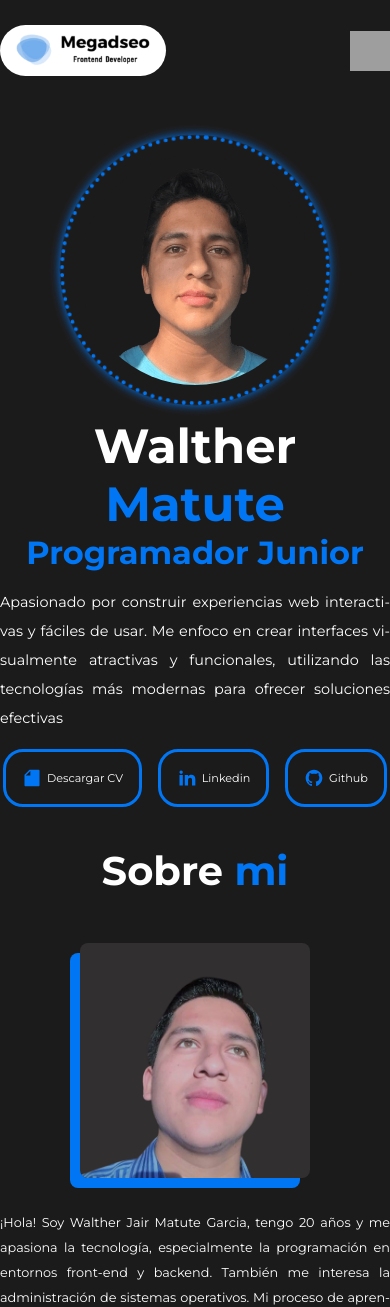
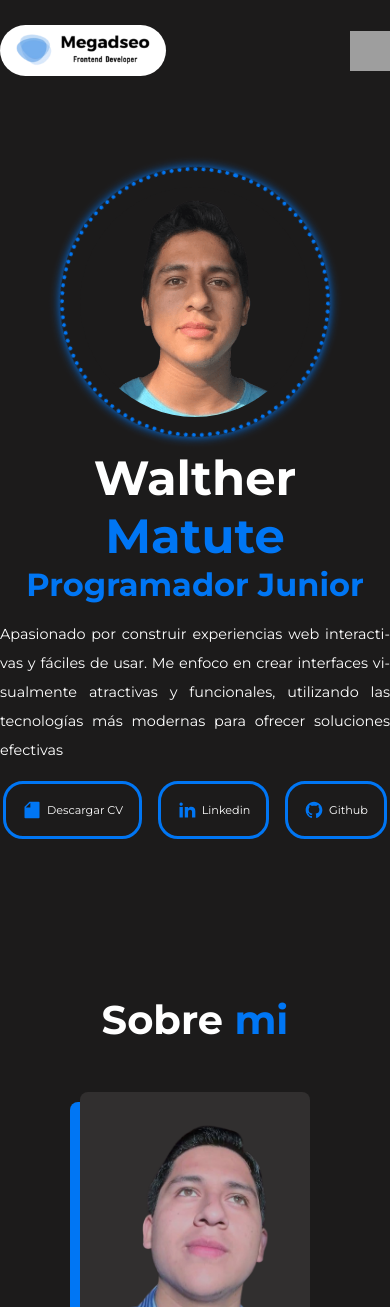
Before and after one commit to MegaDSeo/Portfolio-Web, a React (Vite) app: page / in a window 390 px wide. Shown: the top 1307 px of the page. Built offline with nearby package versions, Linux system fonts and the light colour scheme; grey boxes are pictures that could not be loaded.

Commit message:
Actualizacion

```diff
--- a/src/components/Inicio/Inicio.css
+++ b/src/components/Inicio/Inicio.css
@@ -93,6 +93,7 @@ main{
 
 @media screen and (max-width:575px) {
     main{
+        padding: 2rem 0;
         & .main-max-contain{
             flex-direction: column-reverse;
             & .contain{
--- a/src/components/Nav/Nav.css
+++ b/src/components/Nav/Nav.css
@@ -99,6 +99,8 @@ nav {
 
 @media screen and (max-width: 575px) {
     nav {
+        position: sticky;
+        top: 0;
         & .nav-max-contain {
 
             & .menu {
--- a/src/components/Skills/Skills.css
+++ b/src/components/Skills/Skills.css
@@ -42,7 +42,7 @@
 
 @media screen and (max-width: 575px) {
     #habilidades{
-        height: 80vh;
+        height: 100vh;
         & .skills-contain{
             & h1{
                 font-size: 2.5em;
--- a/src/components/Sobre mi/About.css
+++ b/src/components/Sobre mi/About.css
@@ -50,7 +50,7 @@
 
 @media screen and (max-width:575px) {
     .container{
-        height: 80vh;
+        height: 100vh;
         #about{
             & .about-contain{
                 & h1{
```
